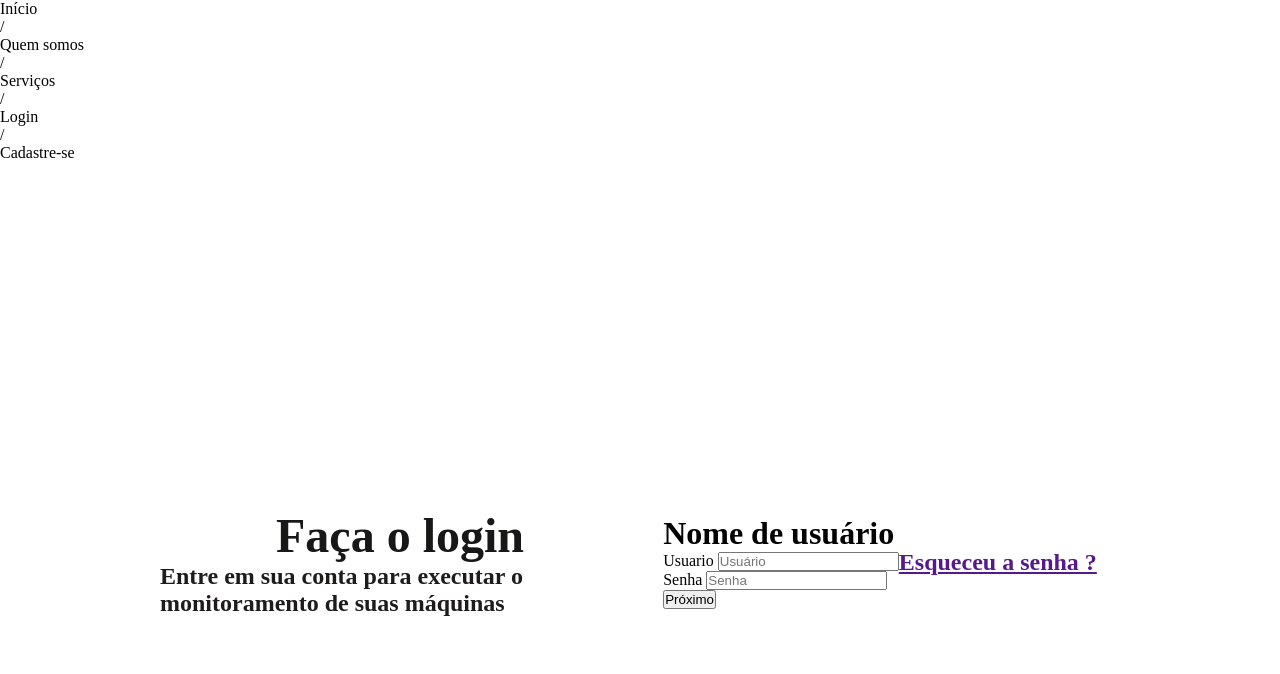
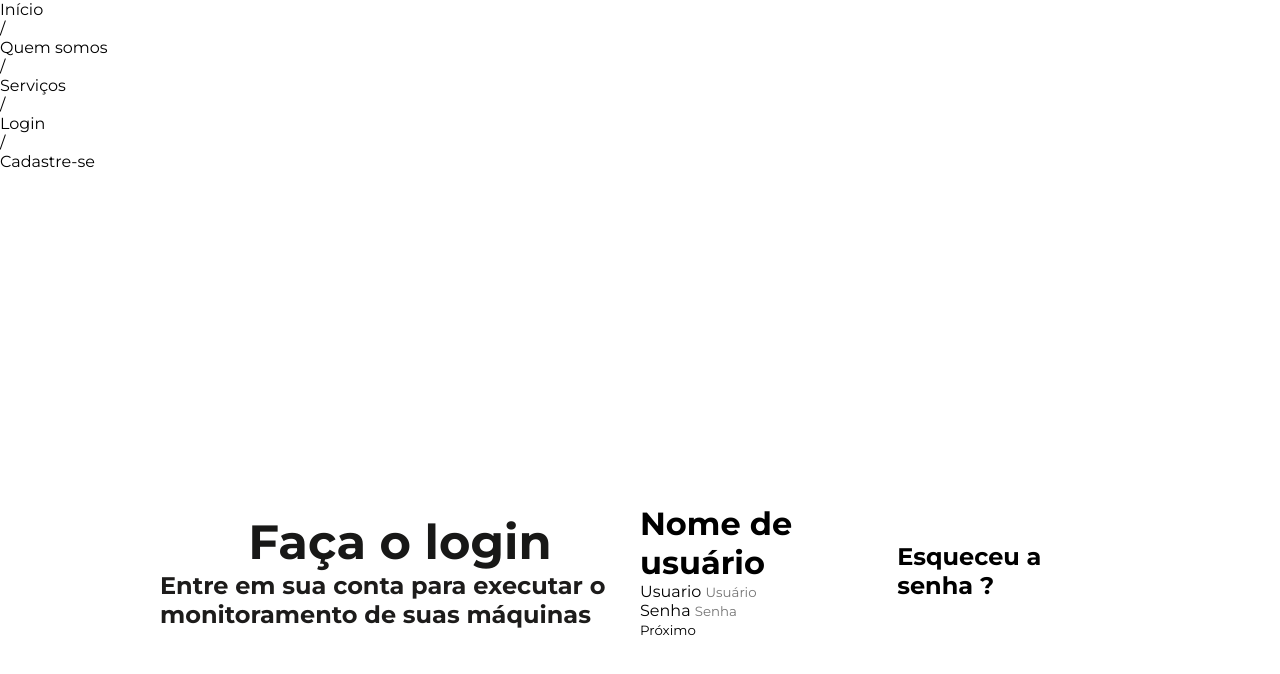
Before and after one commit to Grupo-5-2ADS-C/BiblioTech, a plain HTML site: page Site/public/login.html in a window 1280 px wide. Drawn offline with Linux system fonts and the light colour scheme.

Commit message:
UPDATE - reetruturando arquivos

```diff
--- a/Site/login.html
+++ b/Site/public/login.html
@@ -4,7 +4,8 @@
     <meta charset="UTF-8">
     <meta http-equiv="X-UA-Compatible" content="IE=edge">
     <meta name="viewport" content="width=device-width, initial-scale=1.0">
-    <link rel="stylesheet" href="./public/css/login.css">
+    <link rel="stylesheet" href="./css/main.css">
+    <link rel="stylesheet" href="./css/login.css">
     <title>Login</title>
 </head>
 
```
